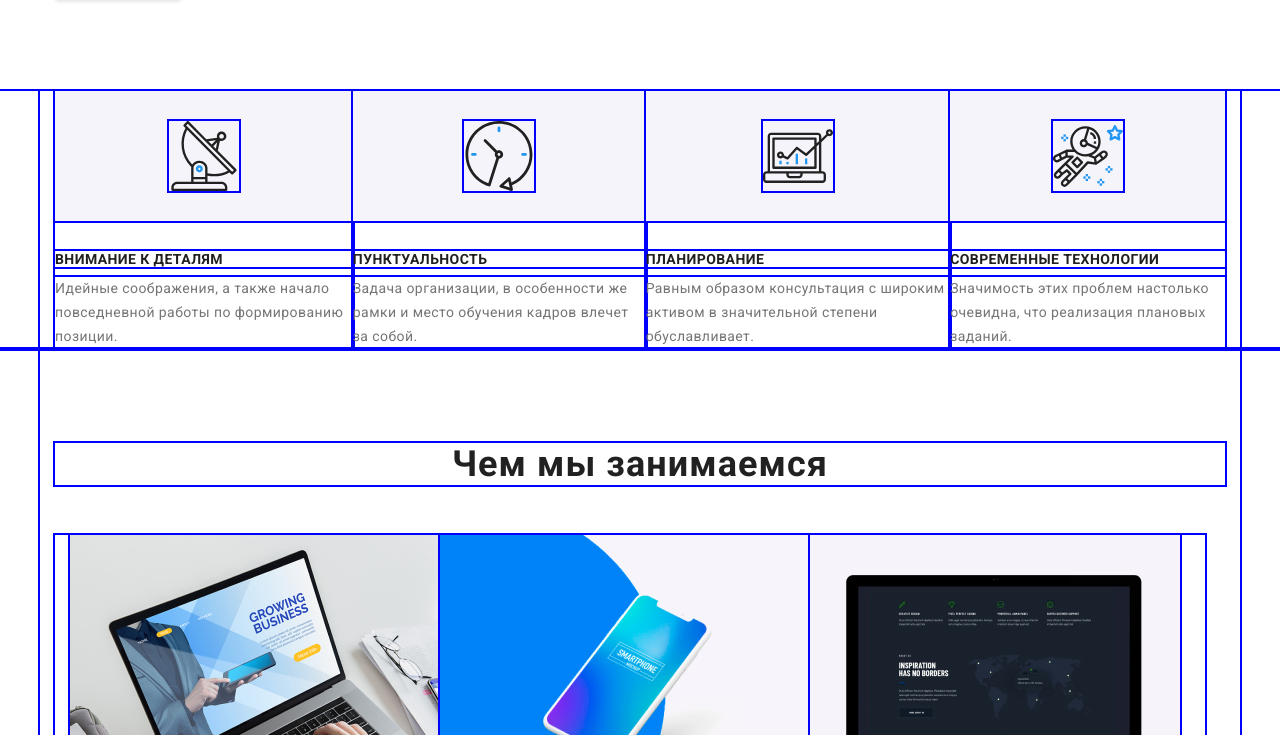
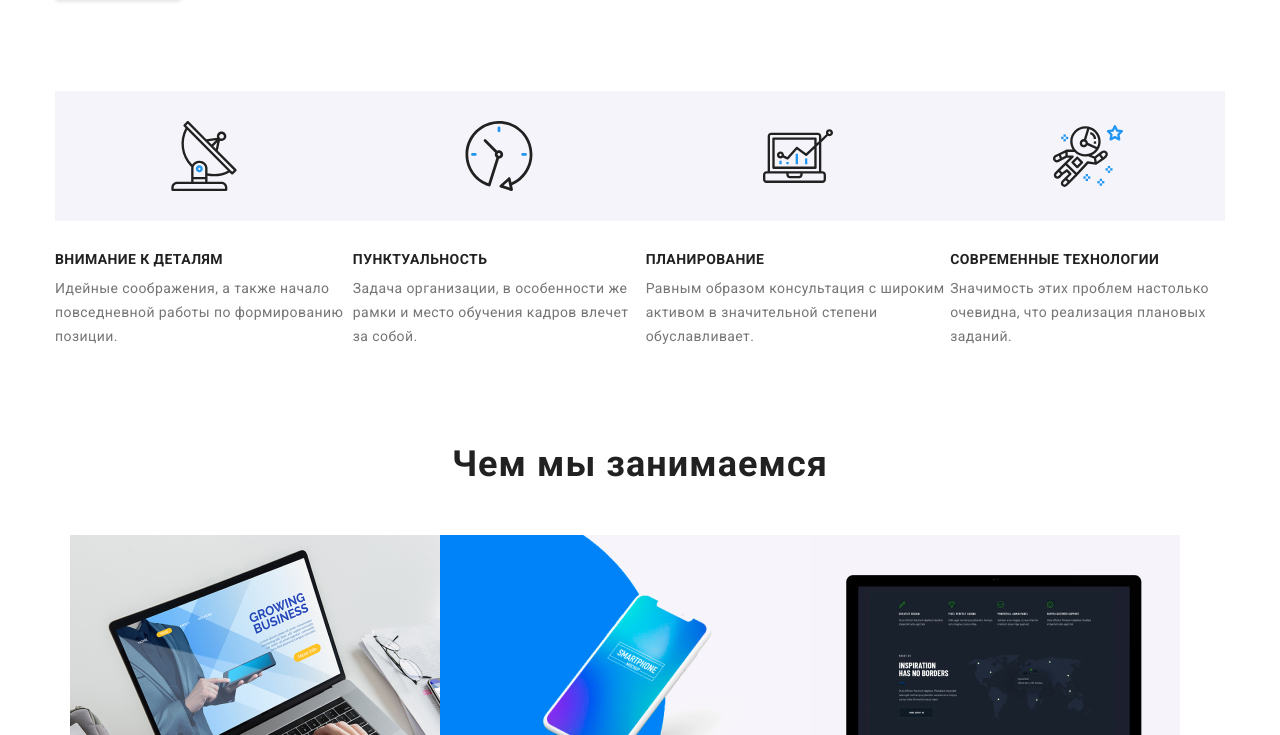
Before and after one commit to ljubik/goit-markup-hw-03, a plain HTML site: page index.html in a window 1280 px wide. Shown: the part 299-1034 px from the top of the page. Drawn offline with Linux system fonts and the light colour scheme.

Commit message:
validator ok

```diff
--- a/css/style.css
+++ b/css/style.css
@@ -8,7 +8,7 @@ html {
 	box-sizing: inherit;
 	margin: 0;
 	padding: 0;
-	outline: 2px solid blue;
+	/*outline: 2px solid blue;*/
 }
 /* *[ Index page style ]* */
 
```
